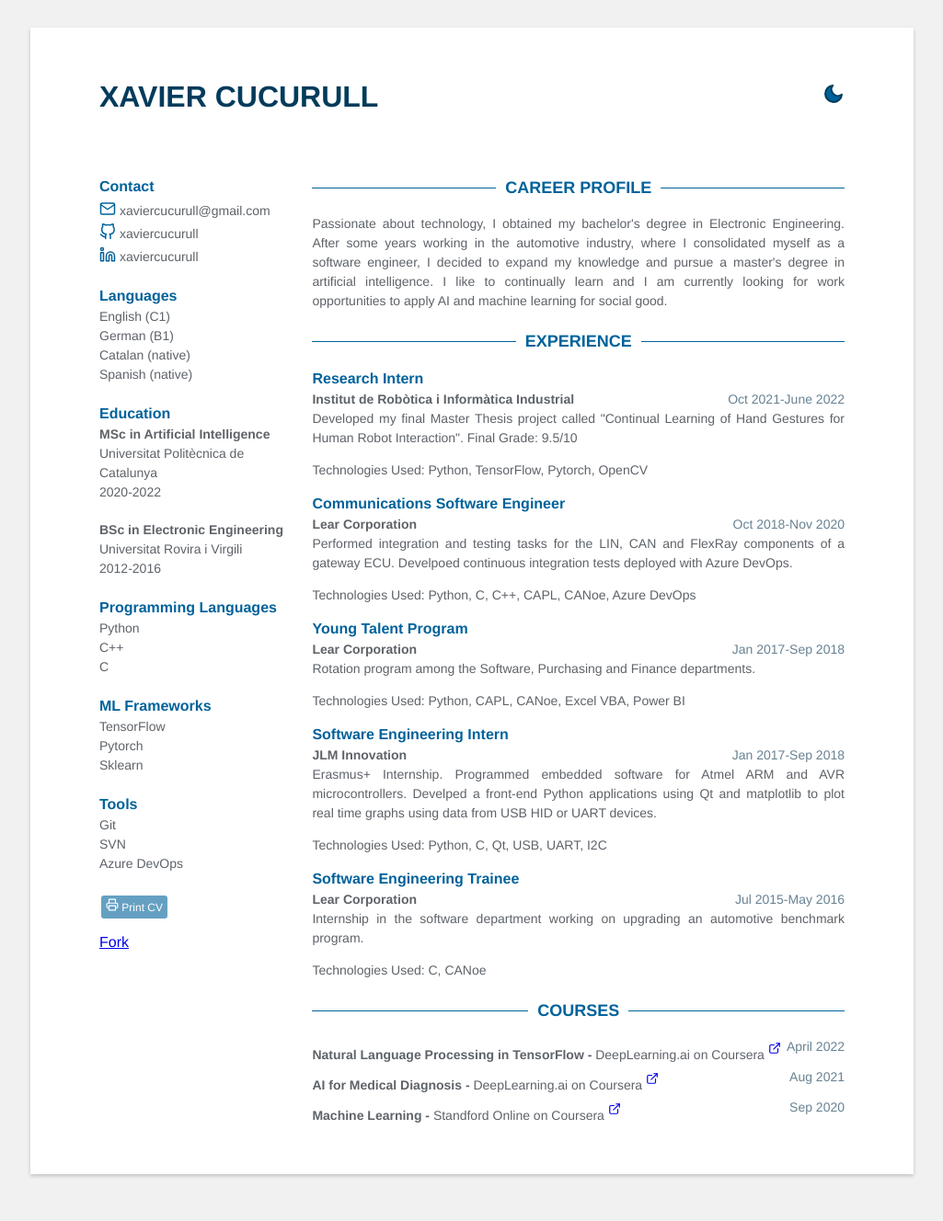
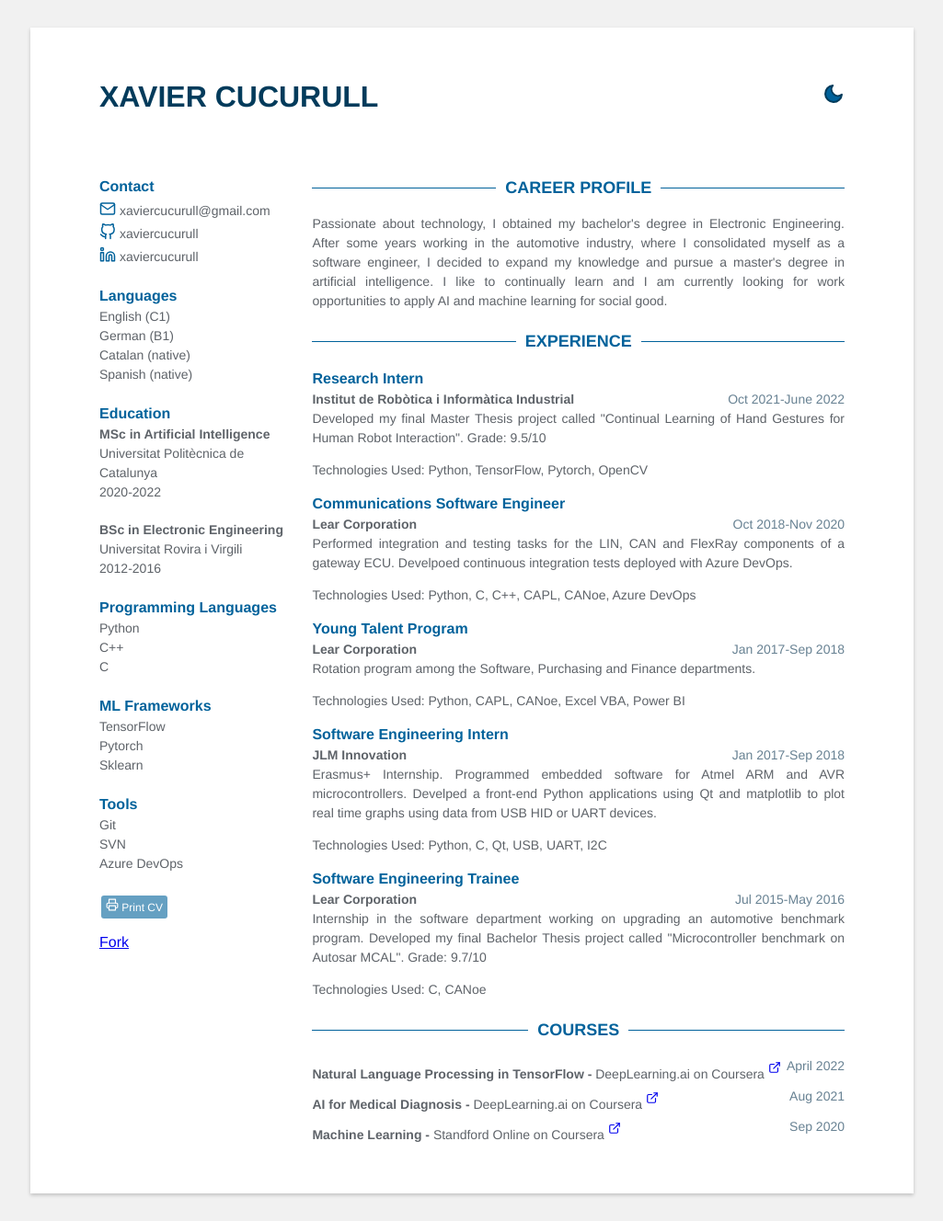
Before and after one commit to xaviercucurull/xaviercucurull.github.io, a Jekyll site: the page built from resume.html, in a window 1280 px wide. Shown: the whole page at 92% size, without its empty margins (127-1152 px from the left). Built offline with Jekyll 4.4.1, drawn with Linux system fonts in a browser that asks for light colours; before the commit the page ends 1307 px from its top, so only the background shows below that; some of the changed lines change nothing that is shown.

Commit message:
Add BSc thesis

```diff
--- a/_data/data.yml
+++ b/_data/data.yml
@@ -61,7 +61,7 @@ experience:
     company: Institut de Robòtica i Informàtica Industrial
     details: |
       Developed my final Master Thesis project called "Continual Learning of Hand Gestures
-      for Human Robot Interaction". Final Grade: 9.5/10
+      for Human Robot Interaction". Grade: 9.5/10
     technologies_used: |
       Python, TensorFlow, Pytorch, OpenCV
 
@@ -97,6 +97,7 @@ experience:
     company: Lear Corporation
     details: |
       Internship in the software department working on upgrading an automotive benchmark program.
+      Developed my final Bachelor Thesis project called "Microcontroller benchmark on Autosar MCAL". Grade: 9.7/10
     technologies_used: |
       C, CANoe
 
```
